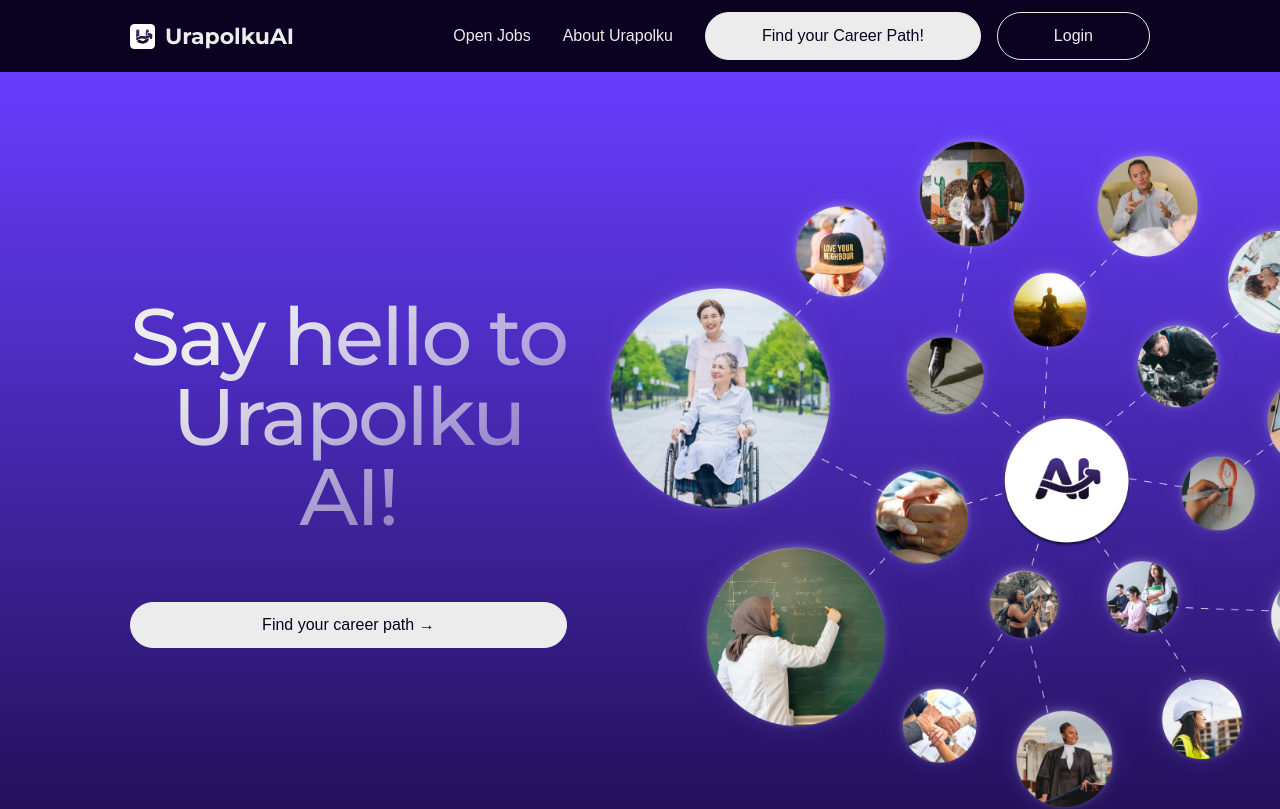
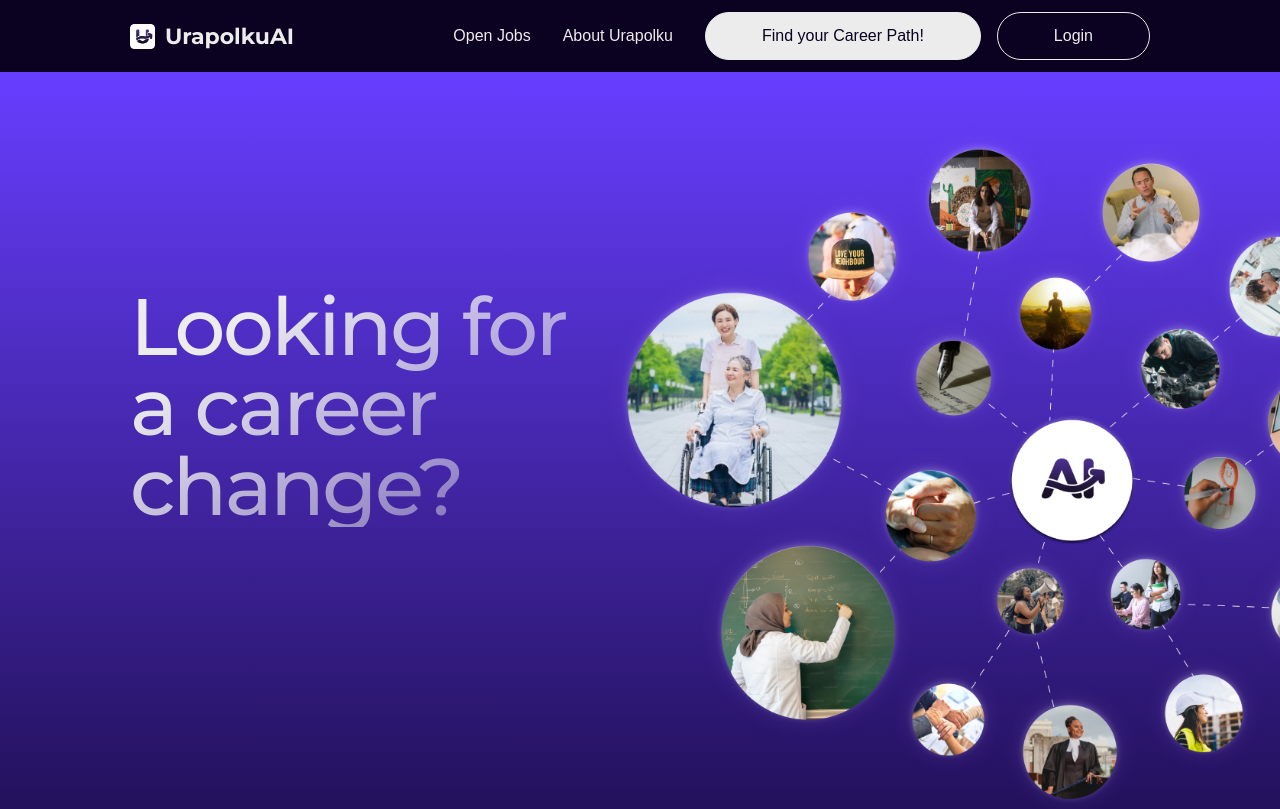
Before and after one commit to Urapolku-fi/Urapolku-AI, a Next.js app: page / in a window 1280 px wide. Shown: the top 809 px of the page. Built offline with nearby package versions, Linux system fonts and the light colour scheme.

Commit message:
Animate header text

```diff
--- a/app/globals.css
+++ b/app/globals.css
@@ -8,6 +8,11 @@
   box-sizing: border-box;
 }
 
+img {
+  pointer-events: none;
+  user-select: none;
+}
+
 body {
   margin: 0px;
   padding: 0px;
--- a/app/page.module.css
+++ b/app/page.module.css
@@ -15,8 +15,7 @@
 .heroText {
   display: flex;
   flex-direction: column;
-  width: fit-content;
-  text-align: center;
+  width: 500px;
 }
 
 .heroText > h1 {
@@ -32,7 +31,6 @@
   height: 100vh;
   width: 100%;
 }
-
 
 .heroImageSmall {
   display: none;
@@ -89,6 +87,7 @@
     flex-direction: column;
     align-items: center;
     gap: 39px;
+    text-align: center;
   }
 
   .heroText > h1 {
@@ -97,10 +96,6 @@
 
   .heroText br {
     display: none;
-  }
-
-  .heroText > button {
-    width: fit-content;
   }
 
   .heroDescription {
--- a/app/page.tsx
+++ b/app/page.tsx
@@ -4,20 +4,27 @@
 import Heading from "@/components/heading/heading";
 import Steps from "./_components/steps";
 import ImageCard from "./_components/imageCard";
+import TextLoop from "@/components/textLoop/textLoop";
 
 export default function Home() {
+  const texts = [
+    "Can't decide what's the best fit for YOU?",
+    "What university can lead to your dream job?",
+    "Looking for a career change?",
+    "Say hello to Urapolku AI!"
+  ];
+
+
+
   return (
     <main className={styles.main}>
       <section className={styles.hero}>
         <div className={styles.heroText}>
-          <Heading>
-            Say hello to <br /> Urapolku AI!
-          </Heading>
+          <TextLoop texts={texts} />
           <p className={styles.heroDescription}>
             Only 10 min away from finding the career which suits your
             personality and interests.
           </p>
-          <Button variant="rounded">Find your career path &rarr;</Button>
         </div>
         <div className={styles.imageContainer}>
           <Image
--- a/components/heading/heading.tsx
+++ b/components/heading/heading.tsx
@@ -1,11 +1,17 @@
+import classMerge from "@/lib/classMerge";
 import styles from "./heading.module.css";
 
 interface HeadingProps {
+  className?: string;
   children: React.ReactNode;
 }
 
 function Heading(props: HeadingProps) {
-  return ( <h1 className={styles.heading}>{props.children}</h1> );
+  return (
+    <h1 className={classMerge(styles.heading, props.className)}>
+      {props.children}
+    </h1>
+  );
 }
 
 export default Heading;
--- a/components/logo/logo.module.css
+++ b/components/logo/logo.module.css
@@ -15,4 +15,5 @@
   font-size: 22px;
   margin: 0px;
   color: var(--primary-3);
+  user-select: none;
 }
--- /dev/null
+++ b/components/textLoop/textLoop.module.css
@@ -0,0 +1,6 @@
+.button {
+  opacity: 0;
+  transform: scaleX(0);
+  transition-duration: 0.5s;
+  margin-top: 85px;
+}
--- /dev/null
+++ b/components/textLoop/textLoop.tsx
@@ -0,0 +1,61 @@
+"use client";
+import { useEffect, useState } from "react";
+import Heading from "../heading/heading";
+import styles from "./textLoop.module.css";
+import { useAnimate } from "framer-motion";
+import sleep from "@/lib/sleep";
+import Button from "../button/button";
+
+interface TextLoopProps {
+  texts: string[];
+}
+
+function TextLoop({ texts }: TextLoopProps) {
+  const [text, setText] = useState(texts[0]);
+  const [scope, animate] = useAnimate();
+
+  useEffect(() => {
+    const performSwap = async (textToChange: string) => {
+      await animate(
+        "h1",
+        { transform: "translateY(0)", opacity: 1 },
+        { duration: 0, delay: 0.5 }
+      );
+      await animate(
+        "h1",
+        { transform: "translateY(150px)", opacity: 0 },
+        { duration: 0.25, delay: 2 }
+      );
+      setText(textToChange);
+    };
+
+    (async () => {
+      for (let i = 0; i < texts.length - 1; i++) {
+        await performSwap(texts[i + 1]);
+      }
+
+      animate(
+        "h1",
+        { transform: "translateY(0)", opacity: 1 },
+        { duration: 0 }
+      );
+
+      await animate(
+        "button",
+        { transform: "scaleX(100%)", opacity: 1 },
+        { duration: 0.75, delay: 0.5 }
+      );
+    })();
+  }, [animate, texts]);
+
+  return (
+    <div ref={scope}>
+      <Heading>{text}</Heading>
+      <Button className={styles.button} variant="rounded">
+        Find your career path &rarr;
+      </Button>
+    </div>
+  );
+}
+
+export default TextLoop;
--- /dev/null
+++ b/lib/sleep.ts
@@ -0,0 +1,3 @@
+export default function sleep(ms: number) {
+  return new Promise((resolve) => setTimeout(resolve, ms));
+}
--- a/package.json
+++ b/package.json
@@ -11,6 +11,7 @@
     "build-storybook": "storybook build"
   },
   "dependencies": {
+    "framer-motion": "^10.16.16",
     "next": "14.0.3",
     "react": "^18",
     "react-dom": "^18"
```
Also changed, not shown: 2 other files (tests, documents, lock files or other folders).
